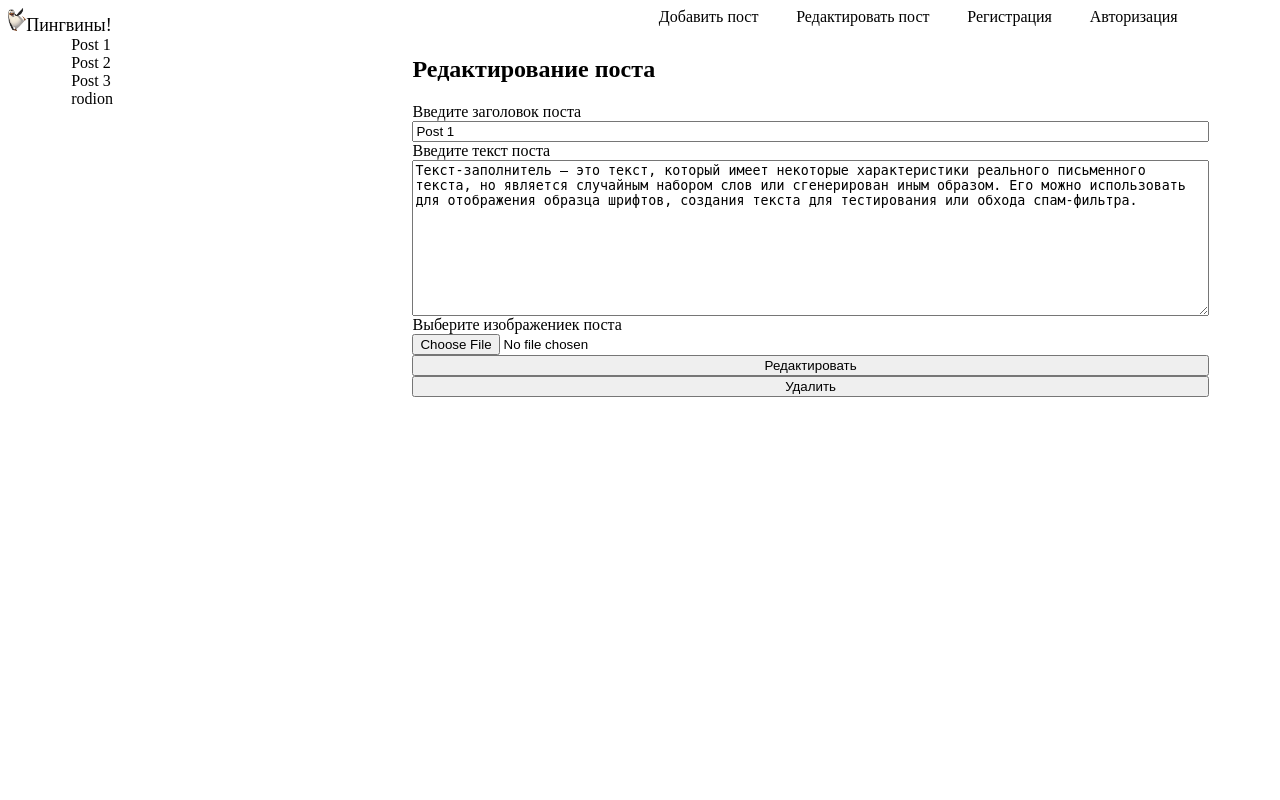
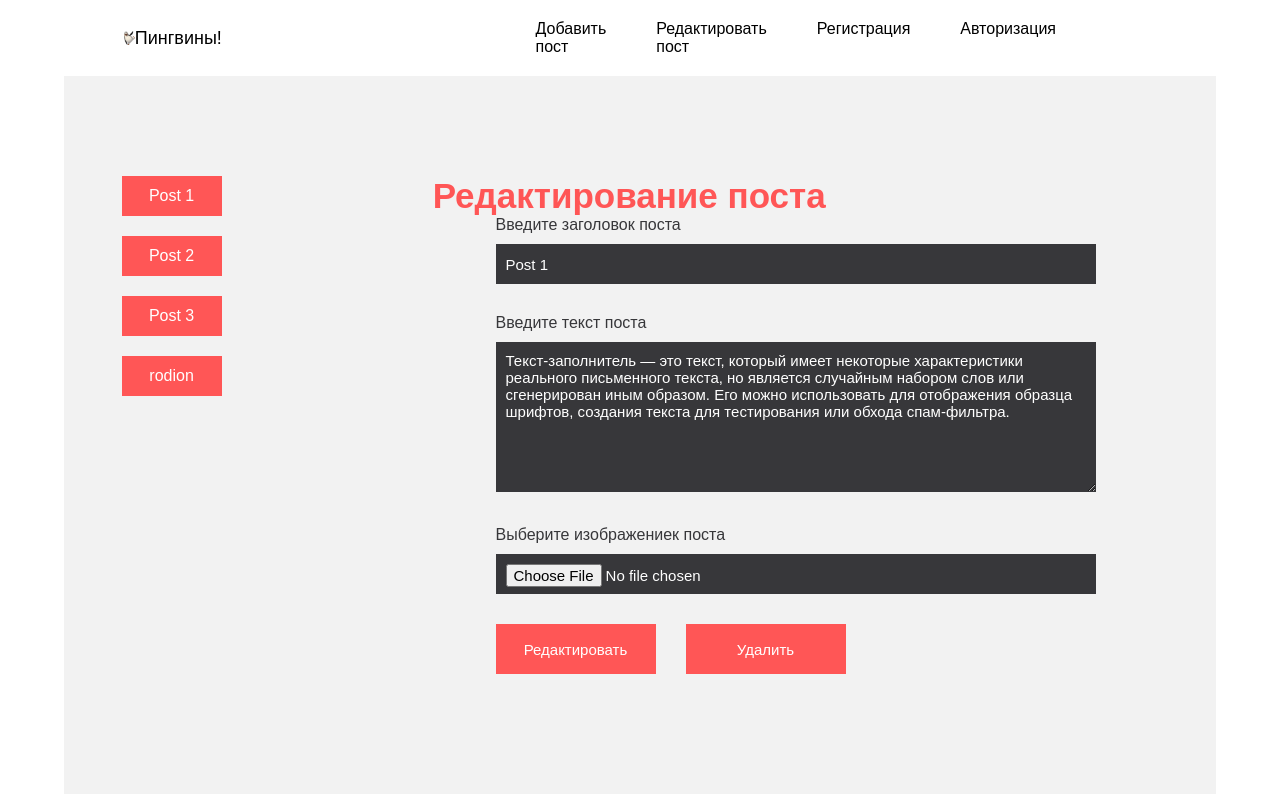
Before and after one commit to Rrodya/pinguin-php, a PHP site: page /changePost.php in a window 1280 px wide. Run offline with PHP 8.4, Linux system fonts and the light colour scheme; data comes from the database, SQL or seed files in the repository.

Commit message:
add styles

```diff
--- a/addPost.php
+++ b/addPost.php
@@ -1,5 +1,6 @@
 <?php include "assets/header.html";?>
 <div class="container">
+    <div class="content">
     <h2>Добавление поста</h2>
     <form method="post" enctype="multipart/form-data">
         <div class="input-group">
@@ -14,10 +15,11 @@
             <label for="img_post">Выберите изображениек поста</label>
             <input type="file" id="img_post" name="img_post">
         </div>
-        <div class="input-group">
+        <div class="input-group input-btn">
             <button class="btn" type="submit">Добавить</button>
         </div>
     </form>
+    </div>
 </div>
 <?php
 $conn = mysqli_connect("localhost", "root", "", "collage-php","3306");
--- a/assets/header.html
+++ b/assets/header.html
@@ -6,6 +6,9 @@
     <link rel="stylesheet" href="css/style.css">
     <link rel="icon" href="image/logo.ico">
     <link rel="stylesheet" href="../css/index.css">
+    <link rel="stylesheet" href="../css/addPost.css">
+    <link rel="stylesheet" href="../css/editPost.css">
+    <link rel="stylesheet" href="../css/reg.css">
 </head>
 <body>
         <header>
--- a/changePost.php
+++ b/changePost.php
@@ -9,7 +9,8 @@ $post_info = mysqli_fetch_array(mysqli_query($conn, "SELECT * FROM posts WHERE `
 
 ?>
 
-<div class="container changeContent">
+<div class="container ">
+    <div class="changeContent">
         <nav class="post-list">
             <?php
             while ($post = mysqli_fetch_array($posts_list)) {
@@ -33,14 +34,18 @@ $post_info = mysqli_fetch_array(mysqli_query($conn, "SELECT * FROM posts WHERE `
                     <label for="img_post">Выберите изображениек поста</label>
                     <input type="file" id="img_post" name="img_post">
                 </div>
-            <div class="input-group">
-                <button name="update" class="update" value="update" type="submit">Редактировать</button>
+                <div class="group-btns">
+                    <div class="input-group input-btn">
+                        <button name="update" class="update btn" value="update" type="submit">Редактировать</button>
                     </div>
-            <div class="input-group">
-                <button name="delete" class="delete" value="delete" type="submit">Удалить</button>
+                    <div class="input-group input-btn">
+                        <button name="delete" class="delete btn" value="delete" type="submit">Удалить</button>
+                    </div>
                 </div>
             </form>
         </div>
+    </div>
+
 </div>
 
 <?php
--- /dev/null
+++ b/css/addPost.css
@@ -0,0 +1,74 @@
+.content{
+    padding: 100px 0;
+    width: 600px;
+    height: 800px;
+    margin: 0 auto;
+    display: flex;
+    flex-direction: column;
+    align-items: center;
+}
+
+h2{
+    color: #FF5656;
+    font-weight: bold;
+    font-size: 35px;
+}
+
+form{
+    margin-top: 50px;
+    height: 60%;
+    display: flex;
+    flex-direction: column;
+    justify-content: space-between;
+    color: #37373A;
+}
+
+input, textarea{
+    font-family: 'Montserrat', sans-serif;
+    font-size: 15px;
+    margin-bottom: 30px;
+    width: 100%;
+    height: 40px;
+    outline: none;
+    border: none;
+    background-color: #37373A;
+    color: white;
+    padding: 10px 10px;
+    margin-top: 10px;
+    transition: all .3s ease;
+}
+
+input:focus{
+    background-color: #FF5656;
+    color: #F2F2F2;
+}
+
+textarea:focus{
+    background-color: #FF5656;
+    color: #F2F2F2;
+}
+
+.input-btn{
+    text-align: center;
+}
+.input-group .btn{
+    outline: none;
+    border: none;
+    background-color: #FF5656;
+    width: 160px;
+    height: 50px;
+    font-family: 'Montserrat', sans-serif;
+    font-size: 15px;
+    color: white;
+    cursor: pointer;
+    transition: all 0.3s ease;
+}
+
+.input-btn .btn:hover{
+    background-color: #37373a;
+    box-shadow: 10px 10px 0 #FF5656;
+}
+
+textarea{
+    height: 150px;
+}
--- /dev/null
+++ b/css/editPost.css
@@ -0,0 +1,48 @@
+.changeContent{
+    width: 90%;
+    margin: 0 auto;
+    padding: 100px 0;
+}
+
+
+.post-list li{
+    margin-bottom: 20px;
+    display: flex;
+    align-items:center;
+    justify-content: center;
+    width: 100px;
+    height: 40px;
+    background-color: #FF5656;
+}
+
+.post-list li a{
+    color: white;
+}
+
+.input-group .btn{
+    outline: none;
+    border: none;
+    background-color: #FF5656;
+    width: 160px;
+    height: 50px;
+    font-family: 'Montserrat', sans-serif;
+    font-size: 15px;
+    color: white;
+    cursor: pointer;
+    transition: all 0.3s ease;
+}
+
+.group-btns{
+    width: 350px;
+    display: flex;
+    justify-content: space-between;
+}
+
+.update{
+    margin-bottom: 20px;
+}
+
+.input-btn .btn:hover{
+    background-color: #37373a;
+    box-shadow: 10px 10px 0 #FF5656;
+}
--- a/css/index.css
+++ b/css/index.css
@@ -0,0 +1,73 @@
+*{
+    margin: 0;
+    padding: 0;
+    box-sizing: border-box;
+}
+
+body{
+    background-color: rgb(255, 255, 255);
+    font-family: 'Montserrat', sans-serif;
+    color: white;
+}
+
+.container{
+    background-color: #F2F2F2;
+    width: 90%;
+    margin: 0 auto;
+}
+
+header{
+    padding: 20px 60px;
+    display: flex;
+    align-items: center;
+    justify-content: space-between;
+    width: 90%;
+    margin: 0 auto;
+}
+
+header .logo{
+    display: flex;
+    align-items: center;
+}
+
+.nav-list li{
+    margin-left: 50px;
+    justify-content: space-between;
+    color: #37373A;
+}
+
+.catalog{
+    padding: 100px 0;
+}
+
+.catalog .card{
+    border: none;
+    border-radius: 0;
+    background-color: #37373A;
+    padding: 18px 30px;
+    text-align: left;
+}
+
+.catalog .card .card-title{
+    font-size: 23px;
+    margin-bottom: 10px;
+    font-weight: bold;
+}
+
+.pagination{
+    margin: 50px auto;
+}
+
+.pagination li{
+    border: none;
+    background-color: #FF5656;
+    height: 40px;
+    display: flex;
+    align-items: center;
+    justify-content: center;
+    margin-left: 10px;
+}
+
+.pagination li a{
+    color: white;
+}
--- /dev/null
+++ b/css/reg.css
@@ -0,0 +1,9 @@
+.ref h1{
+    font-weight: bold;
+    color: #FF5656;
+}
+
+form{
+    width: 600px;
+    margin: 0 auto;
+}
--- a/css/style.css
+++ b/css/style.css
@@ -15,8 +15,7 @@ header {
 
 .nav-list{
     display: flex;
-    width: 50%;
-    justify-content: space-around;
+    justify-content: space-between;
 }
 
 .nav-list>li{
@@ -54,7 +53,7 @@ header {
     margin-right: auto;
 }
 
-.input-group{
+/* .input-group{
     display: flex;
     flex-direction: column;
 }
@@ -63,7 +62,7 @@ header {
     width: 10%;
     margin-left: auto;
     margin-right: auto;
-}
+} */
 
 .pagination{
     display: flex;
--- a/index.php
+++ b/index.php
@@ -1,7 +1,7 @@
 <?php include "assets/header.html";
 $count_post_on_page = 4;
 ?>
-<div class="catalog">
+<div class="catalog container">
     <?php
     $conn = mysqli_connect("localhost", "root", "", "collage-php","3306");
 
```
Also changed, not shown: reg.php (+16 -22 lines), image/magik.jpg (added). Lines whose indentation alone changed are shown as unchanged.
